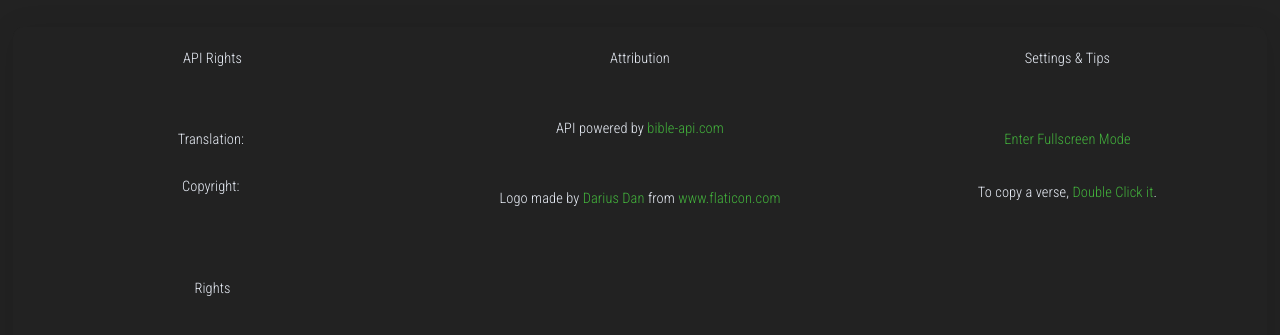
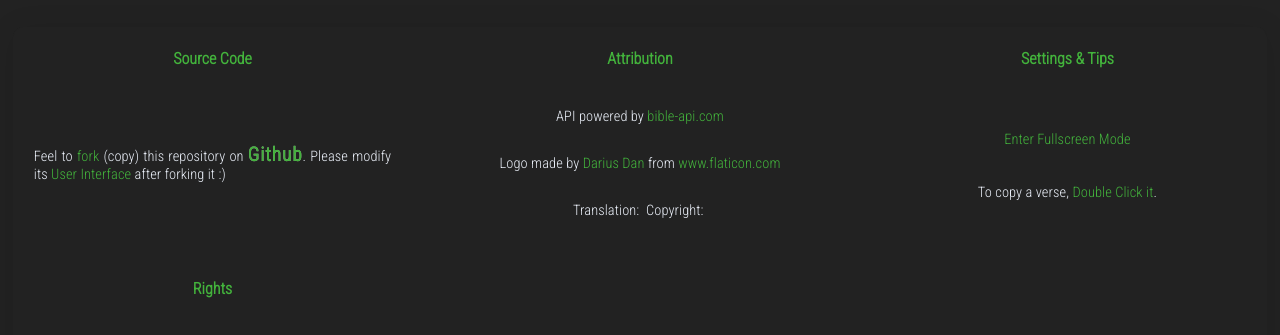
Before and after one commit to dumisa-sakhile/Holy-Bible-Api, a plain HTML site: page index.html in a window 1280 px wide. Shown: the part 1139-1474 px from the top of the page. Drawn offline with nearby package versions, Linux system fonts and the light colour scheme; no server answers.

Commit message:
add fork info

```diff
--- a/css/dumisa.css
+++ b/css/dumisa.css
@@ -727,6 +727,7 @@ input[type="search"]:focus::-webkit-search-cancel-button {
 }
 
 #chapters{
+  padding-bottom: 10px;
  display: -webkit-box;
  display: -ms-flexbox;
  display: flex;
@@ -765,7 +766,7 @@ input[type="search"]:focus::-webkit-search-cancel-button {
     -webkit-backdrop-filter: blur(16px) saturate(180%);
             backdrop-filter: blur(16px) saturate(180%);
     font-size: .9rem;
-    border: .1px solid #222;
+    border: .1px solid #000;
     font-size: 1rem;
 
 }
--- a/index.html
+++ b/index.html
@@ -132,26 +132,25 @@
 <footer class="footer">
 
 <main>
+    <h1>Source Code</h1>
+    <p>Feel to <span class="highlight">fork</span> (copy) this repository on <a href="https://github.com/dumisa-dev/Holy-Bible-Api" class="condensed">Github</a>. Please modify its <span class="highlight">User Interface</span> after forking it :)</p>
+  </main>
 
-<p>API Rights</p>
 
-<div class="flex-column">
-<p>Translation:&nbsp;<span class="highlight" id="bookTrans"></span></p>
+<main>
+  <h1>Attribution</h1>
+  <p>API powered by <a href="https://bible-api.com" class="highlight">bible-api.com</a></p>
+  <div class="flex-column">
 
-<p>Copyright:&nbsp;<span class="highlight" id="bookRight"></span></p>
+  <p> Logo made by <a href="http://www.dariusdan.com" title="Darius Dan" class="highlight" > Darius Dan </a> from <a href="https://www.flaticon.com/" title="Flaticon" class="highlight" >www.flaticon.com</a></p>
+  <p>Translation:&nbsp;<span class="highlight" id="bookTrans"></span>&nbsp;Copyright:&nbsp;<span class="highlight" id="bookRight"></span></p>
 
-</div>
+  </div>
 
 </main>
 
 <main>
-  <p>Attribution</p>
-  <p>API powered by <a href="https://bible-api.com" class="highlight">bible-api.com</a></p>
-  <p> Logo made by <a href="http://www.dariusdan.com" title="Darius Dan" class="highlight" > Darius Dan </a> from <a href="https://www.flaticon.com/" title="Flaticon" class="highlight" >www.flaticon.com</a></p>
-</main>
-
-<main>
-  <p>Settings & Tips</p>
+  <h1>Settings & Tips</h1>
 
   <div class="flex-column">
   <p class="fullscreen highlight flex-row gap"></p>
@@ -163,13 +162,15 @@
 
 <main>
 
-  <p>Rights</p>
+  <h1>Rights</h1>
 
 <div class="flex-column">
 
- <p class="flex-row"><span class="highlight">&nbsp;&copy;</span>&nbsp;<a href="https://dumisa-web.netlify.app/" class="highlight" target="_blank"><span id="copyrightYears"></span>&nbsp;Dumisa</a>&nbsp; <span class="reservrYear"></span>.&nbsp;All&nbsp;rights&nbsp;reserved.</p>
+<p class="flex-row"><span class="highlight">&nbsp;&copy;</span>&nbsp;<a href="https://dumisa-web.netlify.app/" class="highlight" target="_blank"><span id="copyrightYears"></span>
+      Dumisa</a>&nbsp; <span class="reservrYear"></span>.&nbsp;All&nbsp;rights&nbsp;reserved.</p>
 
- <img src="images/owner.svg" alt="logo" width="40%">
+<a href="http://dumisa.vercel.app" class="whole flex-column"><img src="images/owner.svg" alt="logo" width="40%"></a>
+
 </div>
 
 </main>
```
